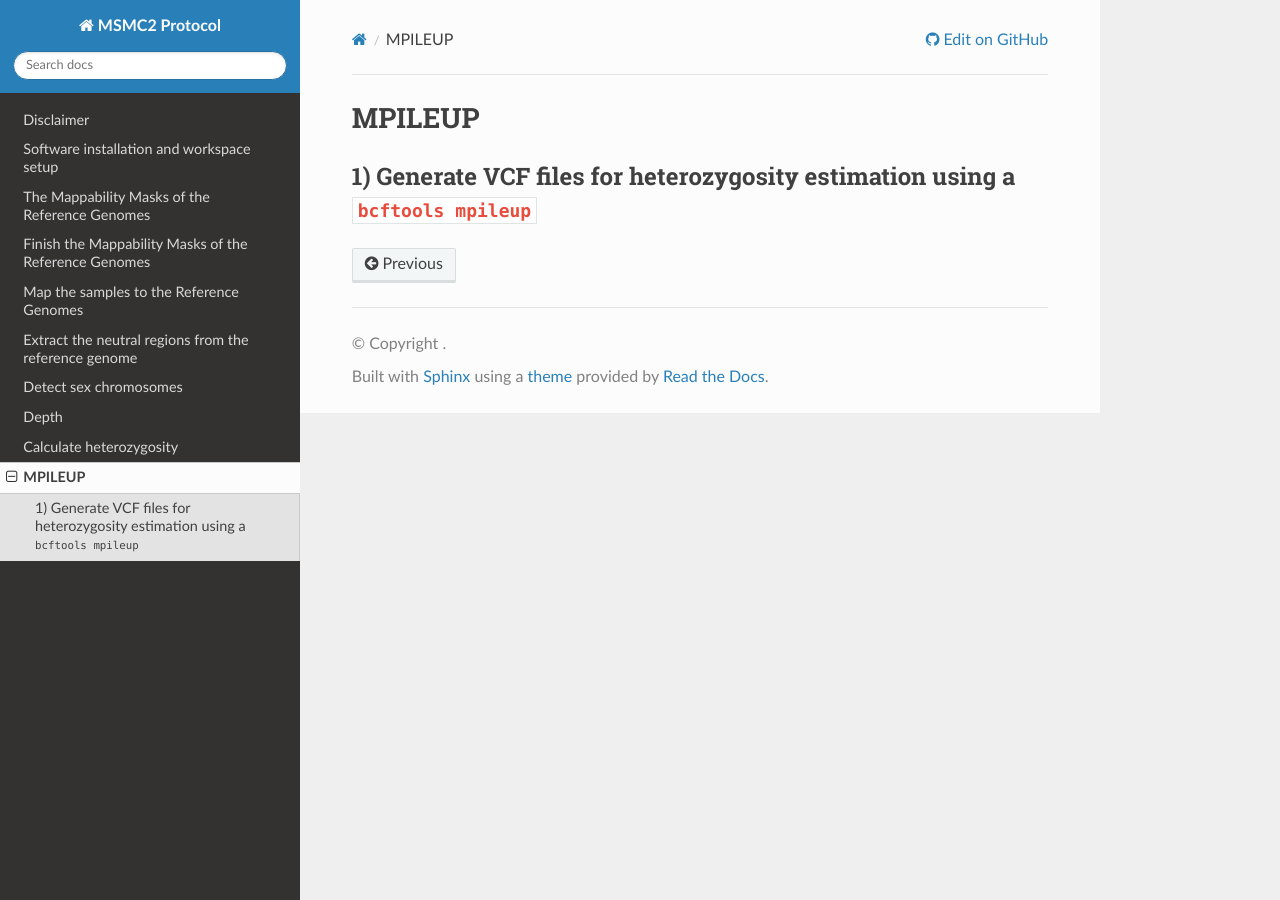
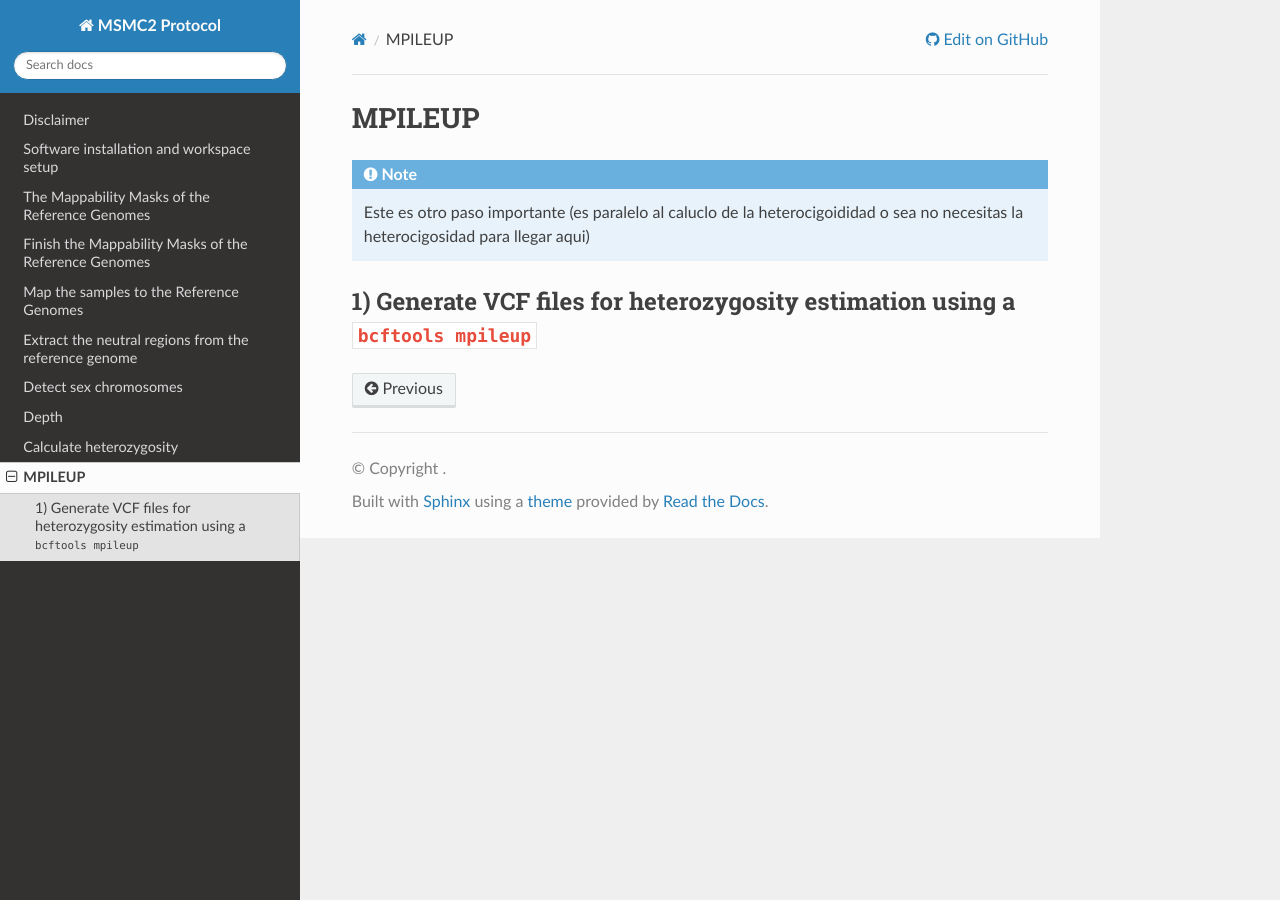
Before and after one commit to hoyosmanuel/MSMC2-Protocol, a Sphinx documentation site: the page built from docs/source/09_Data_Processing_8.rst, in a window 1280 px wide. Built offline with Sphinx 7.4.7 and the Read the Docs theme 3.1.0, drawn with Linux system fonts in a browser that asks for light colours.

Commit message:
Update 09_Data_Processing_8.rst

```diff
--- a/docs/source/09_Data_Processing_8.rst
+++ b/docs/source/09_Data_Processing_8.rst
@@ -1,5 +1,9 @@
 MPILEUP
 ========================
 
+.. note::
+
+   Este es otro paso importante (es paralelo al caluclo de la heterocigoididad o sea no necesitas la heterocigosidad para llegar aqui)
+
 1) Generate VCF files for heterozygosity estimation using a ``bcftools mpileup``
 ---------------------------------------------------------------------------------
```
